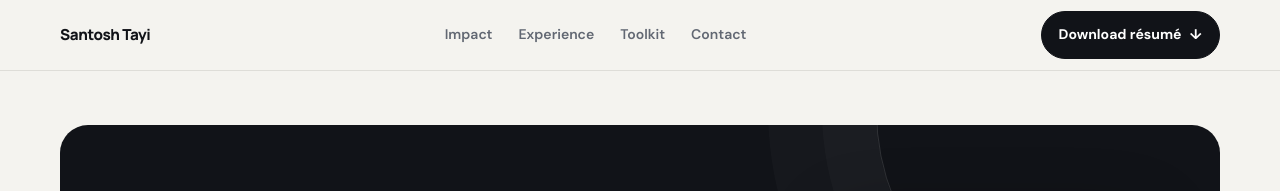
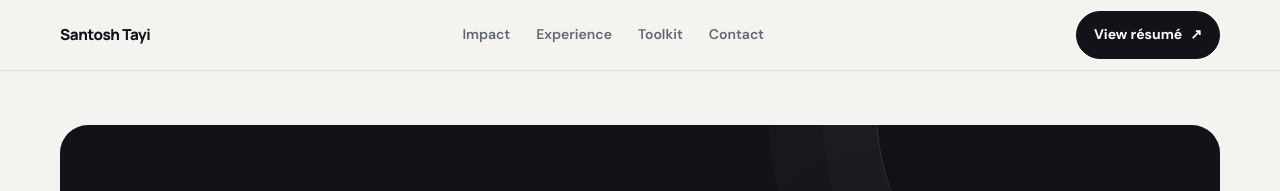
Before and after one commit to santoshtayi1999-source/santoshtayi.github.io, a plain HTML site: page index.html in a window 1280 px wide. Shown: the top 191 px of the page. Drawn offline with Linux system fonts and the light colour scheme.

Commit message:
Add files via upload

```diff
--- a/index.html
+++ b/index.html
@@ -508,7 +508,7 @@
         <a href="#toolkit">Toolkit</a>
         <a href="#contact">Contact</a>
       </div>
-      <a class="button" href="Santosh_Tayi_Resume_ATS.docx" download>Download résumé <span aria-hidden="true">↓</span></a>
+      <a class="button" href="Santosh_Tayi_Product_Analytics_Resume.pdf" target="_blank" rel="noopener noreferrer">View résumé <span aria-hidden="true">↗</span></a>
     </div>
   </nav>
 
@@ -787,7 +787,7 @@
         <p>I'm interested in high-ownership roles across product analytics, business analytics and data-led operations.</p>
         <div class="contact-actions">
           <a class="button" href="mailto:santoshtayi1999@gmail.com">Email Santosh <span aria-hidden="true">↗</span></a>
-          <a class="button secondary" href="Santosh_Tayi_Resume_ATS.docx" download>Download résumé <span aria-hidden="true">↓</span></a>
+          <a class="button secondary" href="Santosh_Tayi_Product_Analytics_Resume.pdf" target="_blank" rel="noopener noreferrer">View résumé <span aria-hidden="true">↗</span></a>
         </div>
       </div>
     </section>
```
Also changed, not shown: 2 other files.
